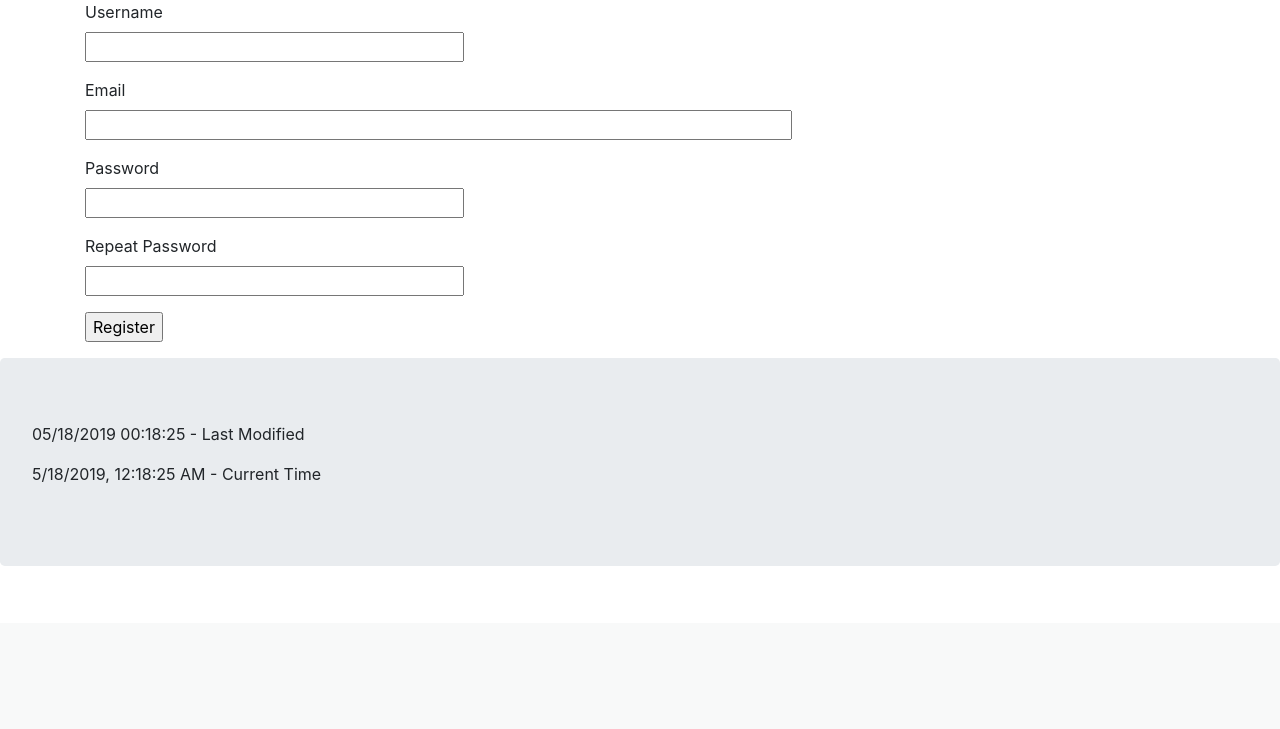
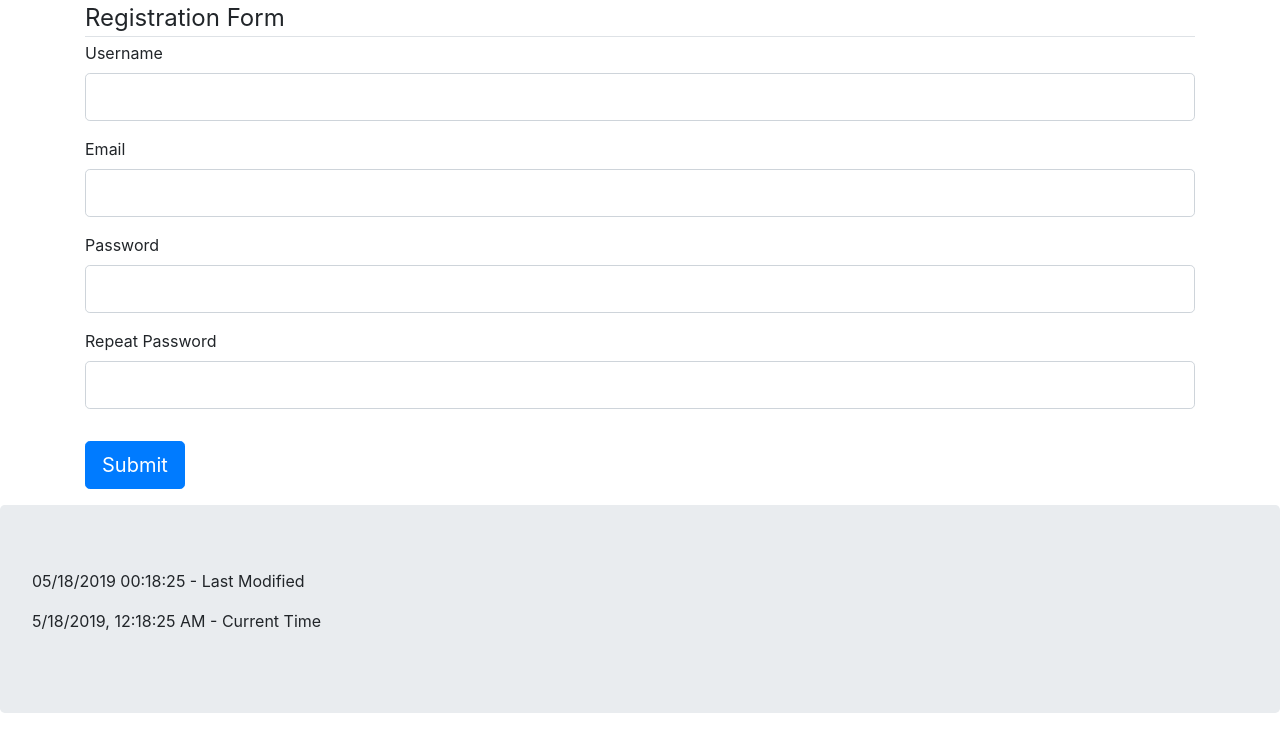
Before and after one commit to ThomasJamesCrawford/cits3403-recipe-ranker, a Flask app: page /register in a window 1280 px wide. Shown: the part 177-906 px from the top of the page. Before the commit the page ends 743 px from the top, so only its background shows below. Run offline with Flask 2, Linux system fonts and the light colour scheme; some libraries are stand-ins or nearby versions.

Commit message:
updated register form to user form, change users

```diff
--- a/app/forms.py
+++ b/app/forms.py
@@ -5,8 +5,6 @@ from app.models import User
 
 
 # TODO allow login with either username or email
-# TODO another login form for admin registration, with special field to authenticate so not all can be an admin
-
 class LoginForm(FlaskForm):
     username = StringField('Username', validators=[DataRequired()])
     password = PasswordField('Password', validators=[DataRequired()])
@@ -14,13 +12,14 @@ class LoginForm(FlaskForm):
     submit = SubmitField('Sign In')
 
 
-class RegistrationForm(FlaskForm):
+# TODO
+class UserForm(FlaskForm):
     username = StringField('Username', validators=[DataRequired()])
     email = StringField('Email', validators=[DataRequired(), Email()])
     password = PasswordField('Password', validators=[DataRequired()])
-    password2 = PasswordField(
+    password_repeat = PasswordField(
         'Repeat Password', validators=[DataRequired(), EqualTo('password')])
-    submit = SubmitField('Register')
+    submit = SubmitField('Submit')
 
     def validate_username(self, username):
         user = User.query.filter_by(username=username.data).first()
@@ -56,5 +55,5 @@ class RecipeForm(FlaskForm):
     name = StringField('Recipe Name', validators=[DataRequired()])
     description = StringField(
         'Recipe Description', validators=[DataRequired()])
-    poll = SelectField('Select Poll', validators=[DataRequired()], coerce=int) # TODO might be changed when database schema is changed
+    poll = SelectField('Select Poll', validators=[DataRequired()], coerce=int)
     submit = SubmitField('Submit Recipe')
--- a/app/routes.py
+++ b/app/routes.py
@@ -2,10 +2,11 @@ from flask import render_template, flash, redirect, url_for, request, abort
 from flask_login import current_user, login_user, logout_user, login_required
 from werkzeug.urls import url_parse
 from app import app, db
-from app.forms import LoginForm, RegistrationForm, PollForm, RecipeForm
+from app.forms import LoginForm, UserForm, PollForm, RecipeForm
 from app.models import User, Poll, Recipe, Vote
 
 
+# TODO
 # renders home
 @app.route('/')
 @app.route('/index')
@@ -27,7 +28,7 @@ def login():
 
         # when user has different username or password
         if user is None or not user.check_password(form.password.data):
-            flash('Invalid username or password')
+            flash('Invalid username or password!', 'warning')
             return redirect(url_for('login'))
 
         login_user(user, remember=form.remember_me.data)
@@ -47,28 +48,27 @@ def logout():
     if current_user.is_authenticated:
         logout_user()
     else:
-        flash('Already logged out!')
+        flash('Already logged out!', 'info')
     return redirect(url_for('index'))
 
 
-# renders register for new account
+# renders register
 @app.route('/register', methods=['GET', 'POST'])
 def register():
     if current_user.is_authenticated:
         return redirect(url_for('index'))
 
-    form = RegistrationForm()
+    form = UserForm()
     if form.validate_on_submit():
         user = User(username=form.username.data, email=form.email.data)
         user.set_password(form.password.data)
         db.session.add(user)  # adds to the database
         db.session.commit()  # commits all the changes in the database
-        flash('Congratulations, you are now a registered user!')
+        flash('Congratulations, you are now a registered user!', 'success')
         return redirect(url_for('login'))
-    return render_template('register.html', title='Register', legend='Registration Form', form=form)
+    return render_template('user_form.html', title='Register', legend='Registration Form', form=form)
 
 
-# TODO
 # renders all polls for standard users, login required
 @app.route('/polls')
 @login_required
@@ -93,6 +93,17 @@ def manage_users():
 
 
 # TODO
+# add new user, admin only, can create admins
+@app.route('/add_user', methods=['GET', 'POST'])
+@login_required
+def add_user():
+    if current_user.is_admin:
+        form = UserForm()
+        return -1
+    else:
+        abort(403)
+
+
 # renders a page for a user with given id
 @app.route('/user/<int:user_id>')
 @login_required
@@ -106,6 +117,7 @@ def user(user_id):
         abort(403)
 
 
+# TODO new and old passwords
 # updates a user with given id, current logged in user only
 @app.route('/user/<int:user_id>/update', methods=['GET', 'POST'])
 @login_required
@@ -113,7 +125,18 @@ def update_user(user_id):
     if current_user.id == user_id:
         user = User.query.get_or_404(user_id)
         form = UserForm()
-        # TODO validate on submit and get
+        if form.validate_on_submit():
+            user.username = form.username.data
+            user.email = form.user.data
+            user.set_password(form.password.data)
+            db.session.commit()
+            flash('Your account has been updated!', 'success')
+            return redirect(url_for('user', user_id=user.id))
+
+        elif request.method == 'GET':
+            form.username.data = user.username
+            form.email.data = user.email
+
         return render_template('user_form.html', title='Update My Account', form=form)
     else:
         abort(403)
@@ -176,25 +199,10 @@ def add_poll():
             flash('The poll is added', 'success')
             return redirect(url_for('add_poll'))
 
-        return render_template('submit_poll.html', title='Create Poll', legend='Create a Poll', form=form)
+        return render_template('poll_form.html', title='Create Poll', legend='Create a Poll', form=form)
     else:
         abort(403)
 
-# delete vote
-@app.route('/vote/<int:vote_id>/delete', methods=['GET', 'POST'])
-@login_required
-def delete_vote(vote_id):
-    if current_user.is_admin:
-        vote = Vote.query.filter_by(id=vote_id).first()
-        recipe_id = vote.recipe_id
-
-        db.session.delete(vote)
-        db.session.commit()
-        flash('The vote was deleted', 'success')
-        return redirect(url_for('recipe', recipe_id=recipe_id))
-    else:
-        print("ABORT")
-        abort(403)
 
 # admin page to add recipes
 @app.route('/add_recipe', methods=['GET', 'POST'])
@@ -216,11 +224,28 @@ def add_recipe():
 
             db.session.add(recipe)  # adds to the database
             db.session.commit()  # commits all the changes in the database
-            flash('The recipe is added', 'success')
+            flash('The recipe has been added', 'success')
             return redirect(url_for('add_recipe'))
 
-        return render_template('submit_recipe.html', title='Add Recipe', legend='Add a Recipe', form=form)
+        return render_template('recipe_form.html', title='Add Recipe', legend='Add a Recipe', form=form)
     else:
+        abort(403)
+
+
+# delete vote
+@app.route('/vote/<int:vote_id>/delete', methods=['GET', 'POST'])
+@login_required
+def delete_vote(vote_id):
+    if current_user.is_admin:
+        vote = Vote.query.filter_by(id=vote_id).first()
+        recipe_id = vote.recipe_id
+
+        db.session.delete(vote)
+        db.session.commit()
+        flash('The vote was deleted', 'success')
+        return redirect(url_for('recipe', recipe_id=recipe_id))
+    else:
+        print("ABORT")
         abort(403)
 
 
@@ -257,7 +282,7 @@ def vote_recipe(recipe_id):
                                 user_id=current_user.id
                                 ).first():  # already has a vote
 
-            flash('You have already voted in that poll')
+            flash('You have already voted in that poll!', 'warning')
             return redirect(url_for('polls'))
 
         vote = Vote(
@@ -268,7 +293,7 @@ def vote_recipe(recipe_id):
 
         db.session.add(vote)
         db.session.commit()
-        flash('Voted succesfully')
+        flash('Voted succesfully!', 'success')
         return redirect(url_for('polls'))
     else:
         abort(403)
@@ -302,7 +327,7 @@ def update_poll(poll_id):
 
             # TODO existing recipes show up
 
-        return render_template('submit_poll.html', title='Update - ' + poll.name + ' - Poll', legend='Update - ' + poll.name + ' - Poll', form=form)
+        return render_template('poll_form.html', title='Update - ' + poll.name + ' - Poll', legend='Update - ' + poll.name + ' - Poll', form=form)
     else:
         abort(403)
 
@@ -358,7 +383,7 @@ def update_recipe(recipe_id):
             form.description.data = recipe.description
             form.poll.data = recipe.poll.id
 
-        return render_template('submit_recipe.html', title='Update - ' + recipe.name + ' - Recipe', legend='Update - ' + recipe.name + ' - Recipe', form=form)
+        return render_template('recipe_form.html', title='Update - ' + recipe.name + ' - Recipe', legend='Update - ' + recipe.name + ' - Recipe', form=form)
     else:
         abort(403)
 
--- a/app/templates/register.html
+++ /dev/null
@@ -1,45 +0,0 @@
-{% extends "base.html" %}
-
-{% block content %}
-
-<!-- TODO bootstrap form classes -->
-<!--page for registering, all users-->
-
-<div class="row">
-    <section class="col">
-        <form action="" method="post">
-            {{ form.hidden_tag() }}
-            <p>
-                {{ form.username.label }}<br>
-                {{ form.username(size=32) }}<br>
-                {% for error in form.username.errors %}
-                <span style="color: red;">[{{ error }}]</span>
-                {% endfor %}
-            </p>
-            <p>
-                {{ form.email.label }}<br>
-                {{ form.email(size=64) }}<br>
-                {% for error in form.email.errors %}
-                <span style="color: red;">[{{ error }}]</span>
-                {% endfor %}
-            </p>
-            <p>
-                {{ form.password.label }}<br>
-                {{ form.password(size=32) }}<br>
-                {% for error in form.password.errors %}
-                <span style="color: red;">[{{ error }}]</span>
-                {% endfor %}
-            </p>
-            <p>
-                {{ form.password2.label }}<br>
-                {{ form.password2(size=32) }}<br>
-                {% for error in form.password2.errors %}
-                <span style="color: red;">[{{ error }}]</span>
-                {% endfor %}
-            </p>
-            <p>{{ form.submit() }}</p>
-        </form>
-    </section>
-</div>
-
-{% endblock %}
--- /dev/null
+++ b/app/templates/user_form.html
@@ -0,0 +1,73 @@
+{% extends "base.html" %}
+
+{% block content %}
+
+<!--user form-->
+
+<div class="row">
+    <section class="col">
+        <form action="" method="post">
+            {{ form.hidden_tag() }}
+            <fieldset class="form-group">
+                <legend class="border-bottom mb-1">{{ legend }}</legend>
+                <div class="form-group">
+                    {{ form.username.label(class="form-control-label") }}
+                    {% if form.username.errors %}
+                    {{ form.username(class="form-control form-control-lg is-invalid") }}
+                    <div class="invalid-feedback">
+                        {% for error in form.username.errors %}
+                        <span>{{ error }}</span>
+                        {% endfor %}
+                    </div>
+                    {% else %}
+                    {{ form.username(class="form-control form-control-lg") }}
+                    {% endif %}
+                </div>
+                <div class="form-group">
+                    {{ form.email.label(class="form-control-label") }}
+                    {% if form.email.errors %}
+                    {{ form.email(class="form-control form-control-lg is-invalid") }}
+                    <div class="invalid-feedback">
+                        {% for error in form.email.errors %}
+                        <span>{{ error }}</span>
+                        {% endfor %}
+                    </div>
+                    {% else %}
+                    {{ form.email(class="form-control form-control-lg") }}
+                    {% endif %}
+                </div>
+                <div class="form-group">
+                    {{ form.password.label(class="form-control-label") }}
+                    {% if form.password.errors %}
+                    {{ form.password(class="form-control form-control-lg is-invalid") }}
+                    <div class="invalid-feedback">
+                        {% for error in form.password.errors %}
+                        <span>{{ error }}</span>
+                        {% endfor %}
+                    </div>
+                    {% else %}
+                    {{ form.password(class="form-control form-control-lg") }}
+                    {% endif %}
+                </div>
+                <div class="form-group">
+                    {{ form.password_repeat.label(class="form-control-label") }}
+                    {% if form.password_repeat.errors %}
+                    {{ form.password_repeat(class="form-control form-control-lg is-invalid") }}
+                    <div class="invalid-feedback">
+                        {% for error in form.password_repeat.errors %}
+                        <span>{{ error }}</span>
+                        {% endfor %}
+                    </div>
+                    {% else %}
+                    {{ form.password_repeat(class="form-control form-control-lg") }}
+                    {% endif %}
+                </div>
+            </fieldset>
+            <div class="form-group">
+                {{ form.submit(class="btn btn-primary btn-lg") }}
+            </div>
+        </form>
+    </section>
+</div>
+
+{% endblock %}
```
Also changed, not shown: app/templates/poll_form.html (renamed from app/templates/submit_recipe.html, +6 -14 lines), app/templates/recipe_form.html (renamed from app/templates/submit_poll.html, +16 -4 lines).
